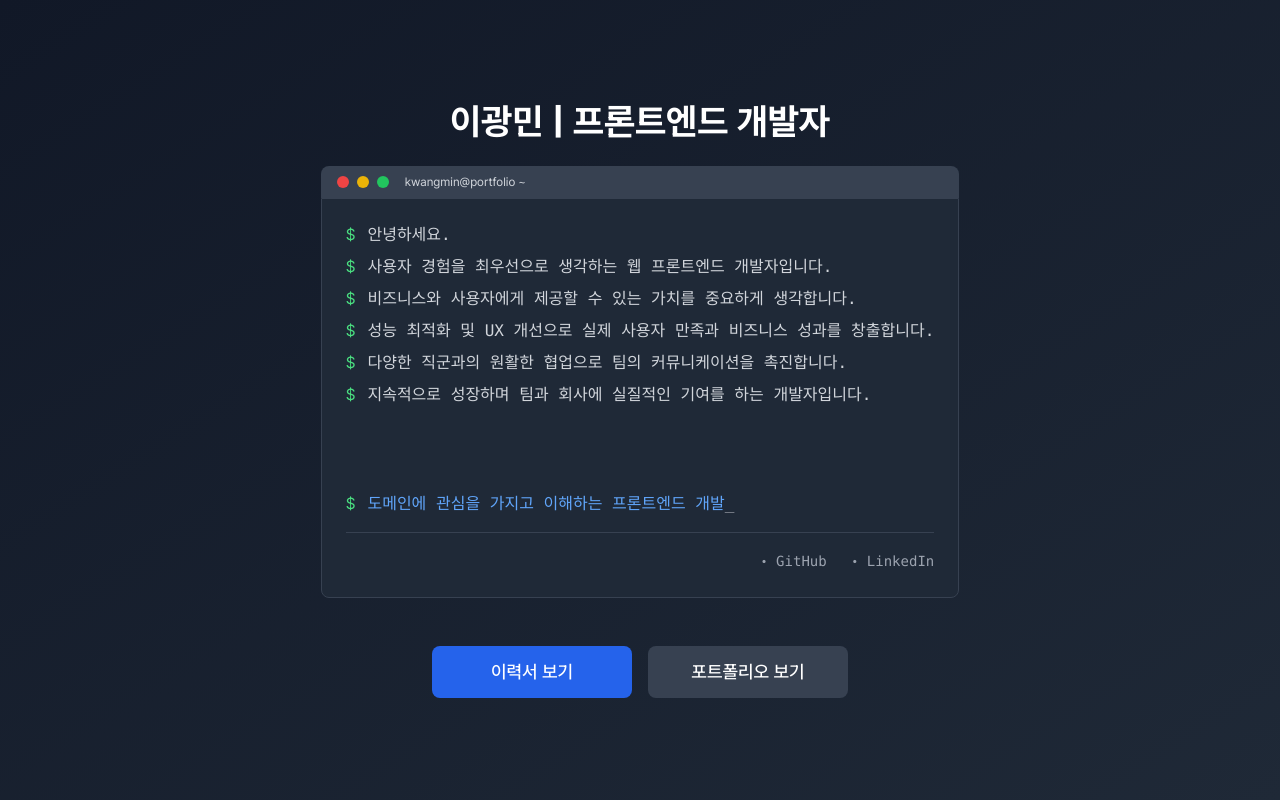
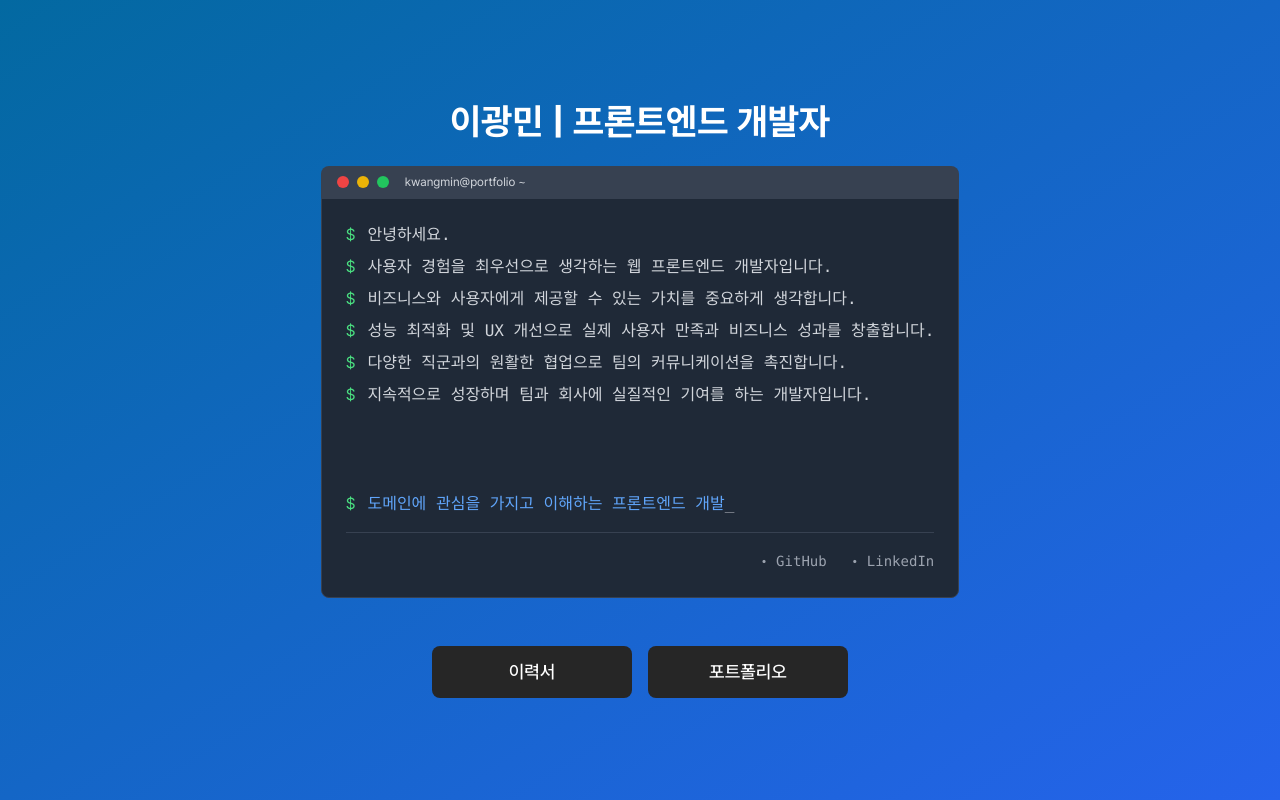
Before and after one commit to LeeKwang-min/kwangmin-portfolio, a Next.js app: page / in a window 1280 px wide. Built offline with nearby package versions, Linux system fonts and the light colour scheme.

Commit message:
[수정] gate 페이지 스타일 수정

```diff
--- a/src/app/(gate)/page.tsx
+++ b/src/app/(gate)/page.tsx
@@ -66,7 +66,7 @@ function Gate() {
   const text = useTypewriter(phrases);
 
   return (
-    <div className="min-h-screen flex flex-col items-center justify-center bg-gradient-to-br from-gray-900 to-gray-800 p-4">
+    <div className="min-h-screen flex flex-col items-center justify-center bg-gradient-to-br from-sky-700 to-blue-600 p-4">
       <div
         style={{ width: "720px", minWidth: "720px" }}
         className="flex flex-col items-center"
@@ -87,7 +87,7 @@ function Gate() {
           </div>
           <div
             className="terminal-body bg-gray-800 rounded-b-lg p-6 flex flex-col items-start justify-start border border-gray-700"
-            style={{ height: "400px" }}
+            style={{ height: "400px", backdropFilter: "blur(8px)" }}
           >
             <div className="terminal-content w-full space-y-2">
               <div className="terminal-line flex items-start">
@@ -171,15 +171,15 @@ function Gate() {
         >
           <Link
             href="/resume"
-            className="px-8 py-3 bg-blue-600 text-white rounded-lg hover:bg-blue-700 transition-colors text-lg font-medium min-w-[200px] text-center"
+            className="px-8 py-3 bg-neutral-800 text-white rounded-lg hover:bg-neutral-700 transition-colors text-lg font-medium min-w-[200px] text-center"
           >
-            이력서 보기
+            이력서
           </Link>
           <Link
             href="/portfolio"
-            className="px-8 py-3 bg-gray-700 text-white rounded-lg hover:bg-gray-600 transition-colors text-lg font-medium min-w-[200px] text-center"
+            className="px-8 py-3 bg-neutral-800 text-white rounded-lg hover:bg-neutral-700 transition-colors text-lg font-medium min-w-[200px] text-center"
           >
-            포트폴리오 보기
+            포트폴리오
           </Link>
         </div>
       </div>
```
